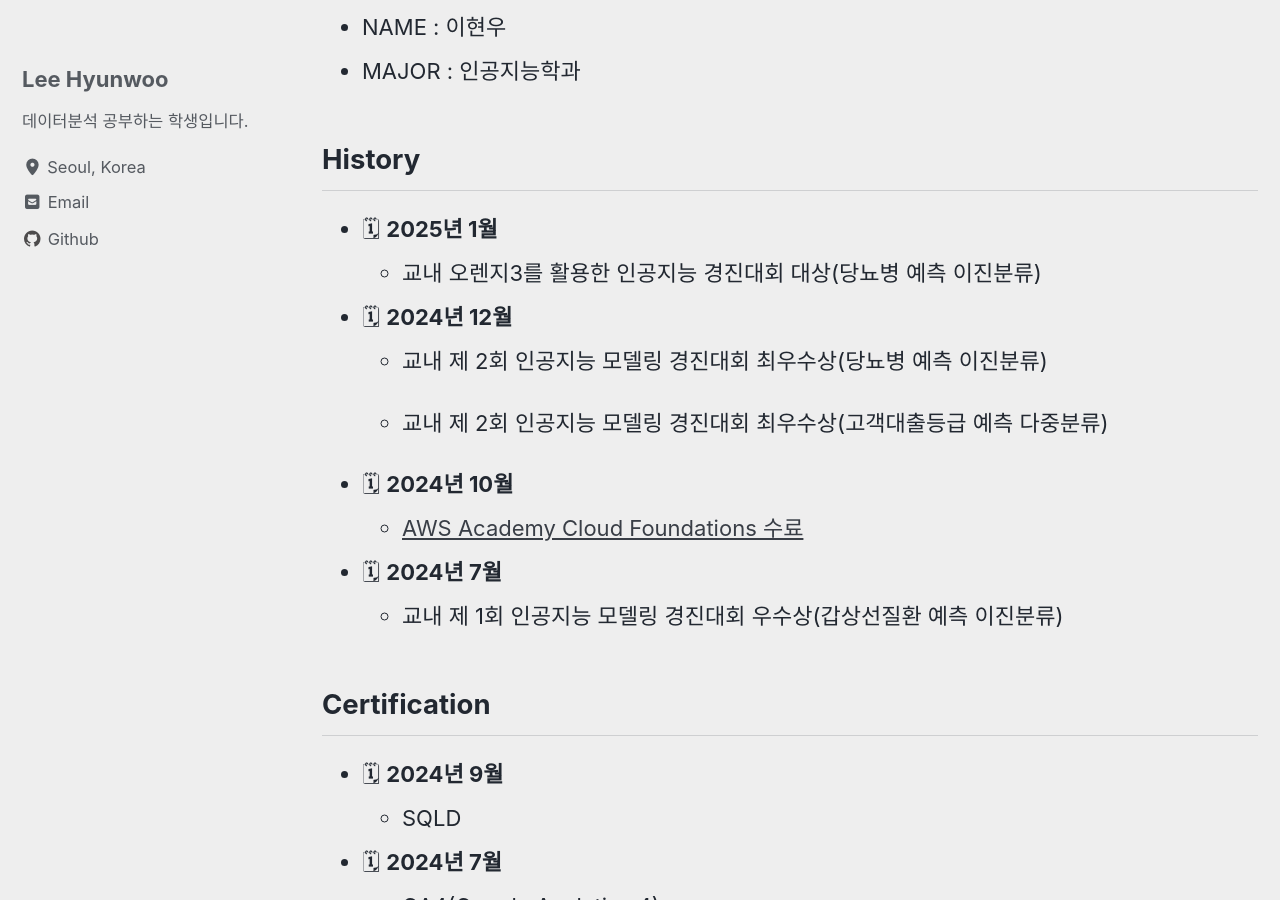
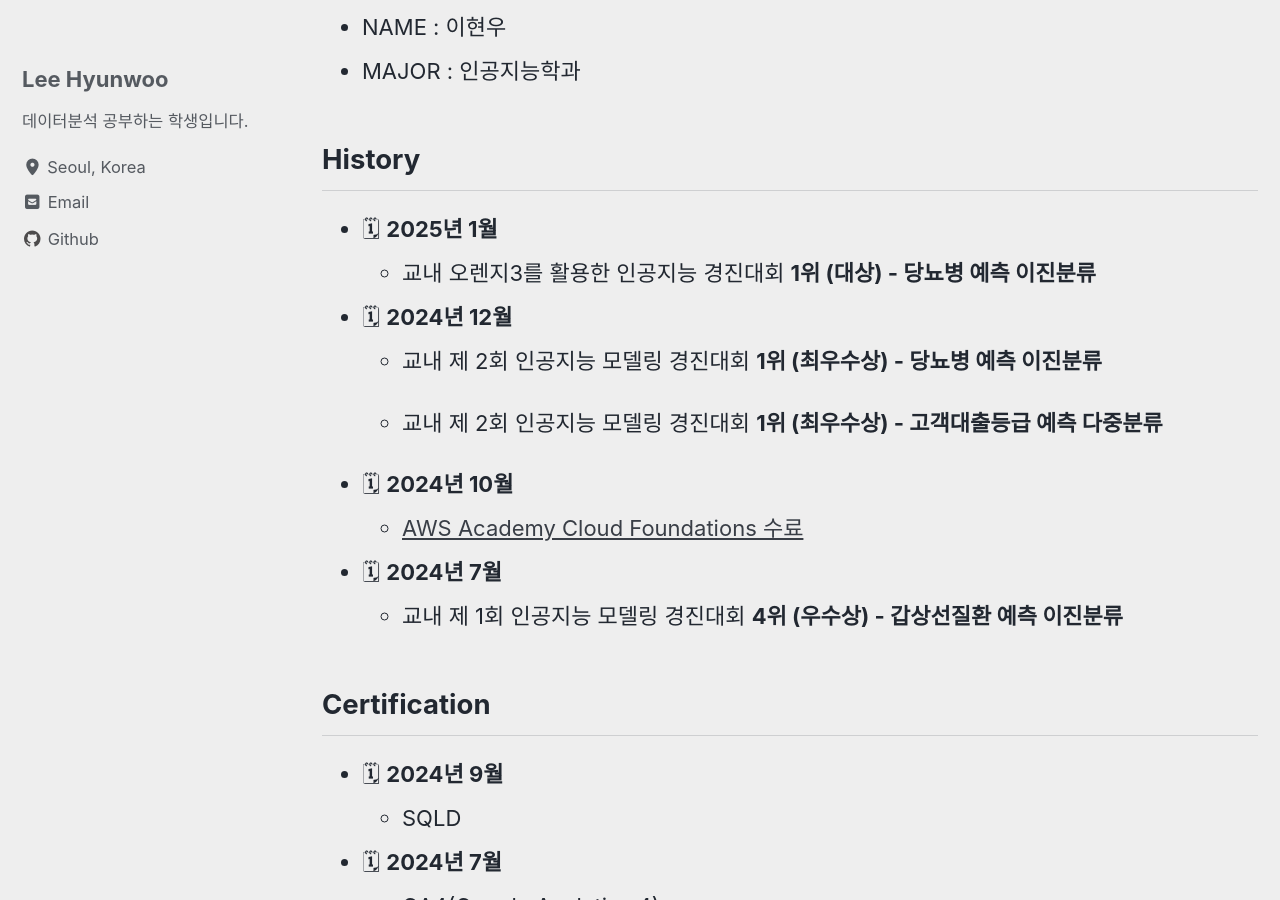
Before and after one commit to ihyunu/ihyunu.github.io, a Jekyll site: the page built from _pages/about.md, in a window 1280 px wide and 900 px high, scrolled down 528 px. Built offline with Jekyll 4.4.1, drawn with Linux system fonts in a browser that asks for light colours; cached includes are drawn as plain includes.

Commit message:
25.01.25

```diff
--- a/_pages/about.md
+++ b/_pages/about.md
@@ -14,19 +14,18 @@ toc: true
 
 ## History
 - 🗓 **2025년 1월**
-    * 교내 오렌지3를 활용한 인공지능 경진대회 대상(당뇨병 예측 이진분류)
+    * 교내 오렌지3를 활용한 인공지능 경진대회 **1위 (대상) - 당뇨병 예측 이진분류**
 
+- 🗓 **2024년 12월**
+    * 교내 제 2회 인공지능 모델링 경진대회 **1위 (최우수상) - 당뇨병 예측 이진분류**
 
- - 🗓 **2024년 12월**
-    * 교내 제 2회 인공지능 모델링 경진대회 최우수상(당뇨병 예측 이진분류)
-
-    * 교내 제 2회 인공지능 모델링 경진대회 최우수상(고객대출등급 예측 다중분류)
+    * 교내 제 2회 인공지능 모델링 경진대회 **1위 (최우수상) - 고객대출등급 예측 다중분류**
 
 - 🗓 **2024년 10월**
     * [AWS Academy Cloud Foundations 수료](https://www.credly.com/badges/1f43e2d3-e5fd-4453-83fe-642a1283fbd9)
 
 - 🗓 **2024년 7월**
-    * 교내 제 1회 인공지능 모델링 경진대회 우수상(갑상선질환 예측 이진분류)
+    * 교내 제 1회 인공지능 모델링 경진대회 **4위 (우수상) - 갑상선질환 예측 이진분류**
 
 ## Certification
 - 🗓 **2024년 9월**
```
